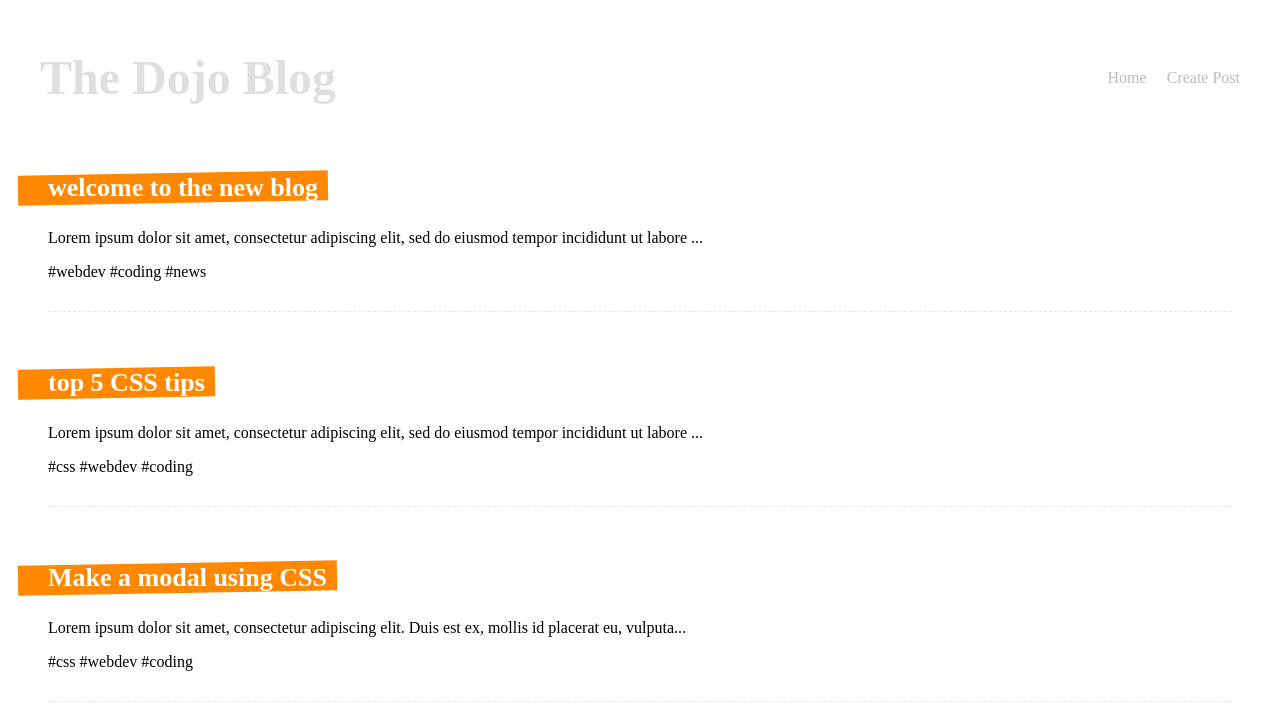
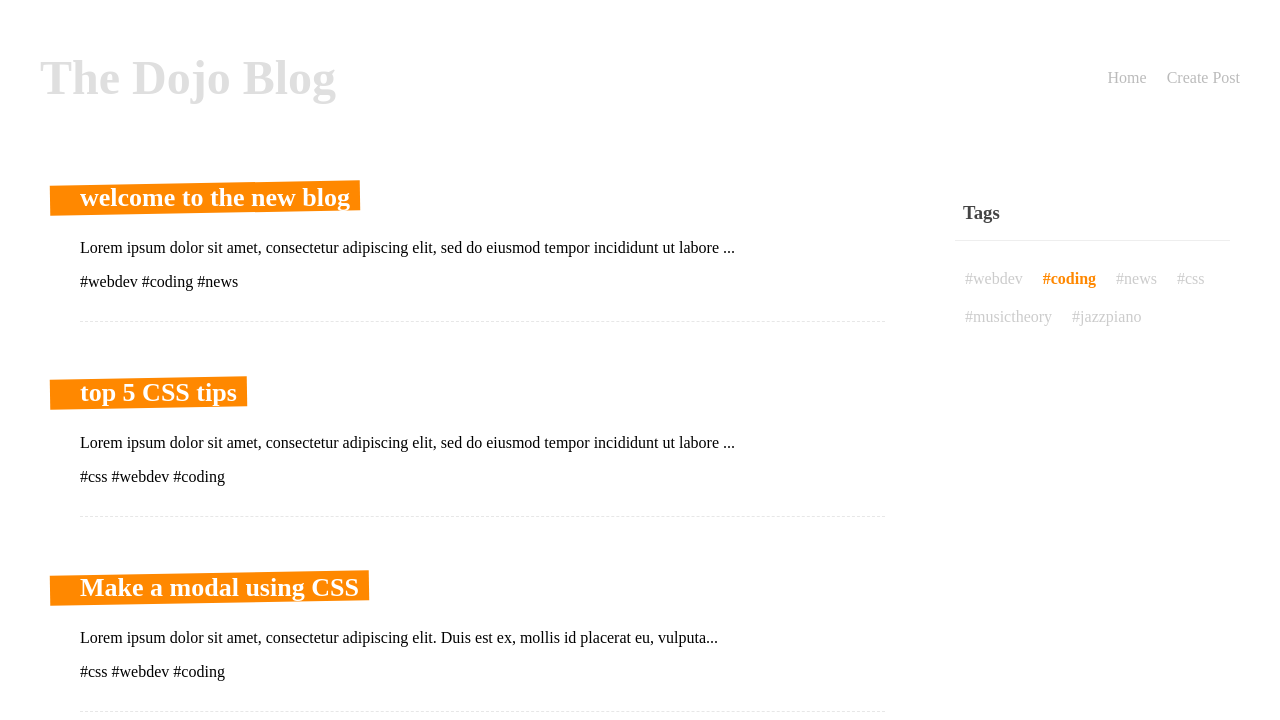
Before and after one commit to brentleejohnson/CompositionAPI-dojo-blog, a Vue app: page /tags/coding in a window 1280 px wide. Shown: the top 720 px of the page. Built offline with nearby package versions, Linux system fonts and the light colour scheme; data requests are answered from the project's data file.

Commit message:
Added TagCloud

```diff
--- a/src/components/TagCloud.vue
+++ b/src/components/TagCloud.vue
@@ -2,7 +2,7 @@
   <div class="tag-cloud">
     <h3>Tags</h3>
     <div v-for="tag in tags" :key="tag">
-      <router-link :to="{ name: 'Tag', params: { tag: tag } }">
+      <router-link :to="{ name: 'Tag', params: { tag } }">
         #{{ tag }}
       </router-link>
     </div>
@@ -11,15 +11,34 @@
 
 <script>
 import useTags from "../composables/useTags";
-
 export default {
-  props: ["posts"],
   setup(props) {
     const { tags } = useTags(props.posts);
-
     return { tags };
   },
+  props: ["posts"],
 };
 </script>
 
-<style></style>
+<style>
+.tag-cloud {
+  padding: 10px;
+}
+.tag-cloud h3 {
+  border-bottom: 1px solid #eee;
+  padding: 16px 8px;
+  color: #444;
+}
+.tag-cloud div {
+  display: inline-block;
+  padding: 10px;
+}
+.tag-cloud a {
+  color: #ccc;
+  text-decoration: none;
+}
+.tag-cloud a.router-link-active {
+  color: #ff8800;
+  font-weight: bold;
+}
+</style>
--- a/src/views/Home.vue
+++ b/src/views/Home.vue
@@ -1,9 +1,9 @@
 <template>
   <div class="home">
     <div v-if="error">{{ error }}</div>
-    <div v-if="posts.length">
+    <div v-if="posts.length" class="layout">
       <PostList :posts="posts" />
-      <TagCloud />
+      <TagCloud :posts="posts" />
     </div>
     <div v-else>
       <Spinner />
@@ -12,11 +12,12 @@
 </template>
 
 <script>
+import { ref } from "vue";
 import getPosts from "../composables/getPosts";
 // component imports
 import PostList from "../components/PostList.vue";
+import Spinner from "../components/Spinner.vue";
 import TagCloud from "../components/TagCloud.vue";
-import Spinner from "../components/Spinner.vue";
 export default {
   name: "Home",
   components: { PostList, Spinner, TagCloud },
@@ -35,4 +36,9 @@ export default {
   margin: 0 auto;
   padding: 10px;
 }
+.layout {
+  display: grid;
+  grid-template-columns: 3fr 1fr;
+  gap: 20px;
+}
 </style>
--- a/src/views/Tag.vue
+++ b/src/views/Tag.vue
@@ -1,8 +1,9 @@
 <template>
   <div class="tag">
     <div v-if="error">{{ error }}</div>
-    <div v-if="posts.length">
+    <div v-if="posts.length" class="layout">
       <PostList :posts="postsWithTag" />
+      <TagCloud :posts="posts" />
     </div>
     <div v-else>
       <Spinner />
@@ -11,27 +12,30 @@
 </template>
 
 <script>
+import TagCloud from "../components/TagCloud.vue";
 import Spinner from "../components/Spinner.vue";
 import PostList from "../components/PostList.vue";
 import getPosts from "../composables/getPosts";
 import { useRoute } from "vue-router";
 import { computed } from "vue";
-
 export default {
-  components: { PostList, Spinner },
+  components: { PostList, Spinner, TagCloud },
   setup() {
     const route = useRoute();
     const { posts, error, load } = getPosts();
-
     load();
-
     const postsWithTag = computed(() => {
       return posts.value.filter((p) => p.tags.includes(route.params.tag));
     });
-
     return { error, posts, postsWithTag };
   },
 };
 </script>
 
-<style></style>
+<style>
+.tag {
+  max-width: 1200px;
+  margin: 0 auto;
+  padding: 10px;
+}
+</style>
```
